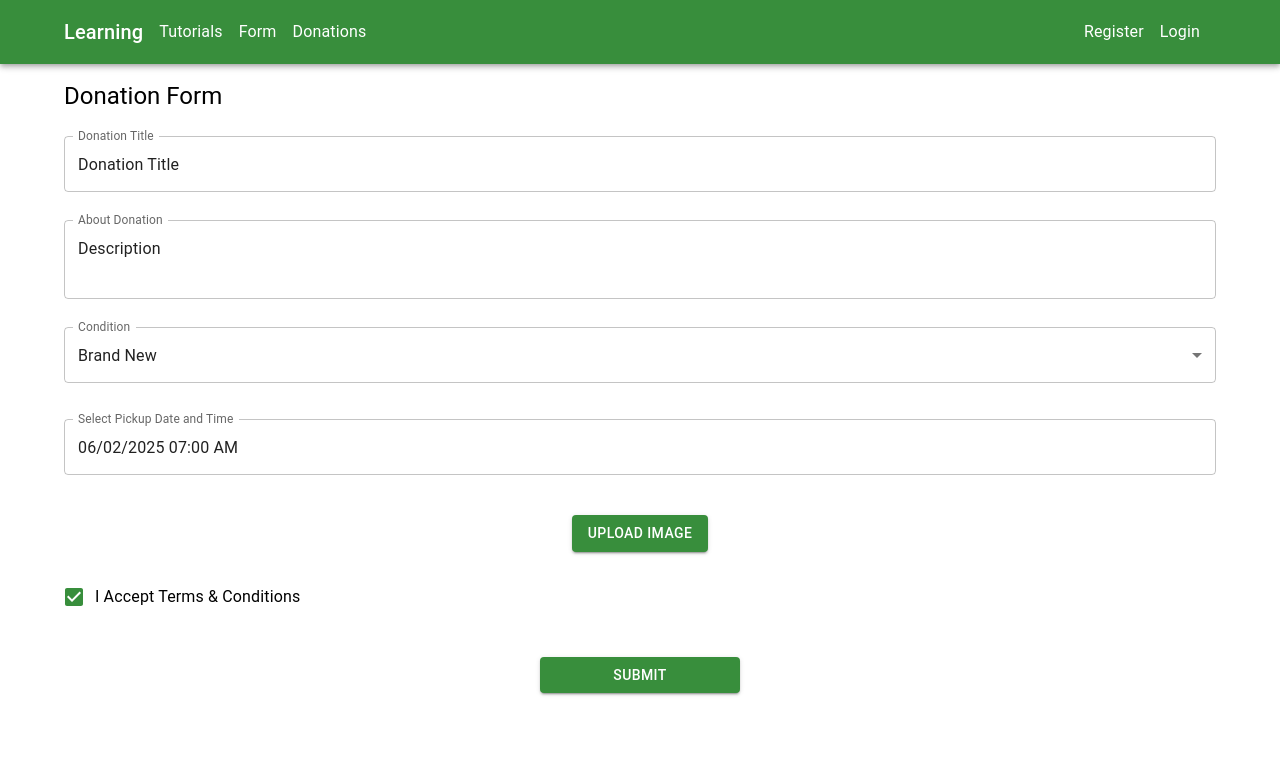
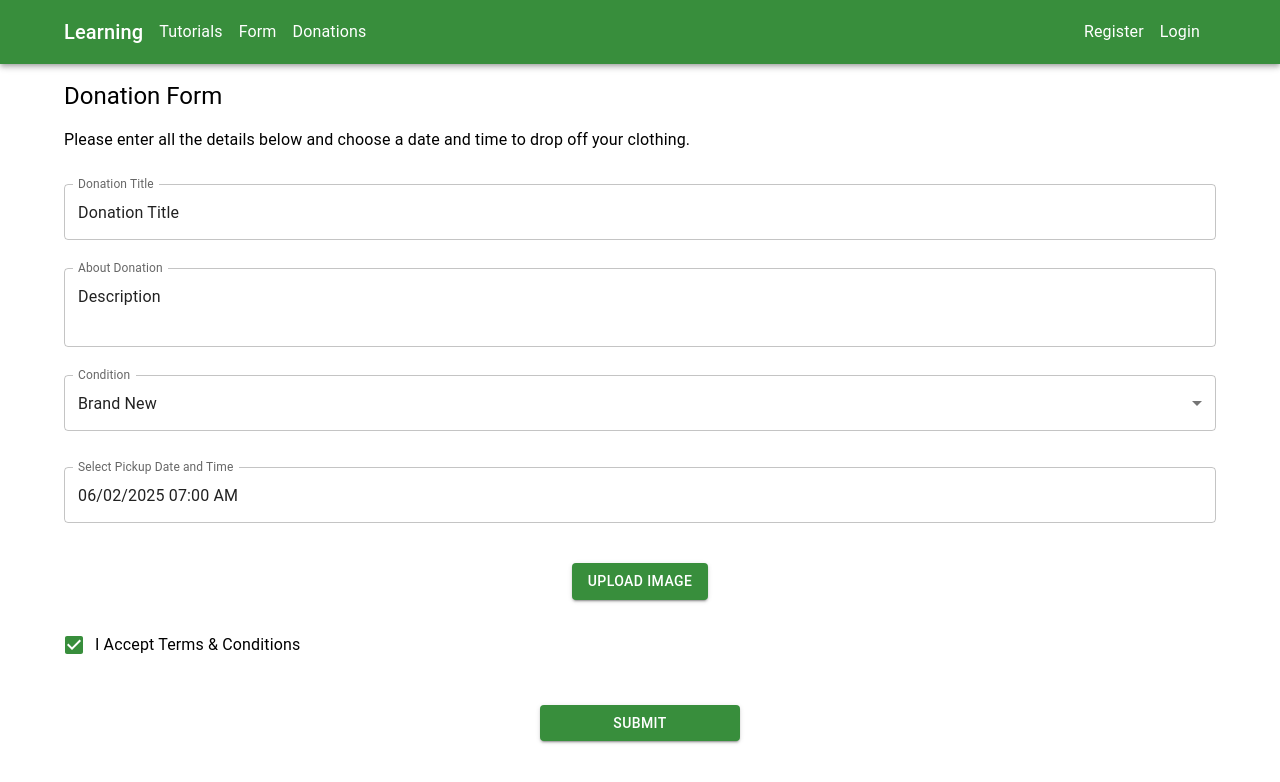
Before and after one commit to jambupink/EDP_FrontEnd, a React (Vite) app in the folder Frontend/learning-react-app/: page /donations in a window 1280 px wide. Shown: the top 782 px of the page. Built offline with nearby package versions, Linux system fonts and the light colour scheme.

Commit message:
add description under donation form

```diff
--- a/Frontend/learning-react-app/src/pages/Donations.jsx
+++ b/Frontend/learning-react-app/src/pages/Donations.jsx
@@ -98,6 +98,9 @@ function Donation() {
         <Box>
             <Typography variant="h5" sx={{ my: 2 }}>
                 Donation Form
+            </Typography>
+            <Typography variant="body1" sx={{ mb: 3 }}>
+                Please enter all the details below and choose a date and time to drop off your clothing.
             </Typography>
             <Box component="form" onSubmit={formik.handleSubmit}>
                 <Grid container spacing={2}>
```
